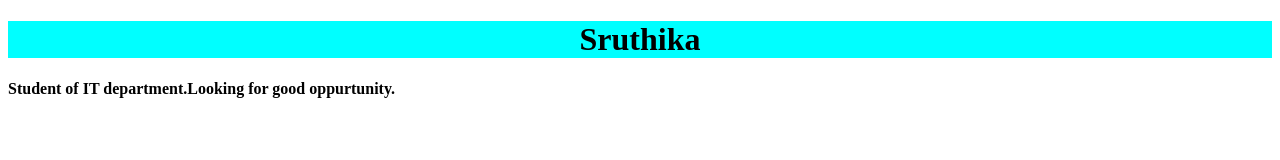
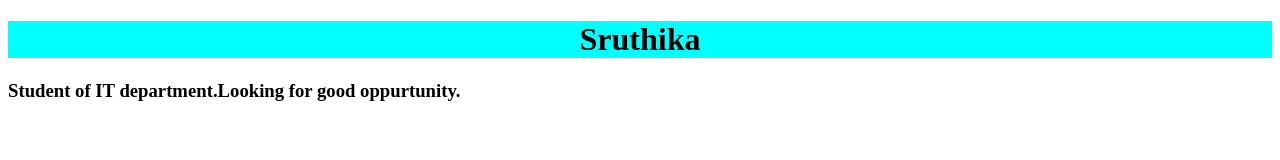
Before and after one commit to Sruthika111/sruthika.github.io, a plain HTML site: page index.html in a window 1280 px wide. Drawn offline with Linux system fonts and the light colour scheme.

Commit message:
added commit

```diff
--- a/index.html
+++ b/index.html
@@ -13,6 +13,6 @@
 </head>
 <body>
     <h1>Sruthika</h1>
-    <h4>Student of IT department.Looking for good oppurtunity.</h4>
+    <h3>Student of IT department.Looking for good oppurtunity.</h3>
 </body>
 </html>
```
